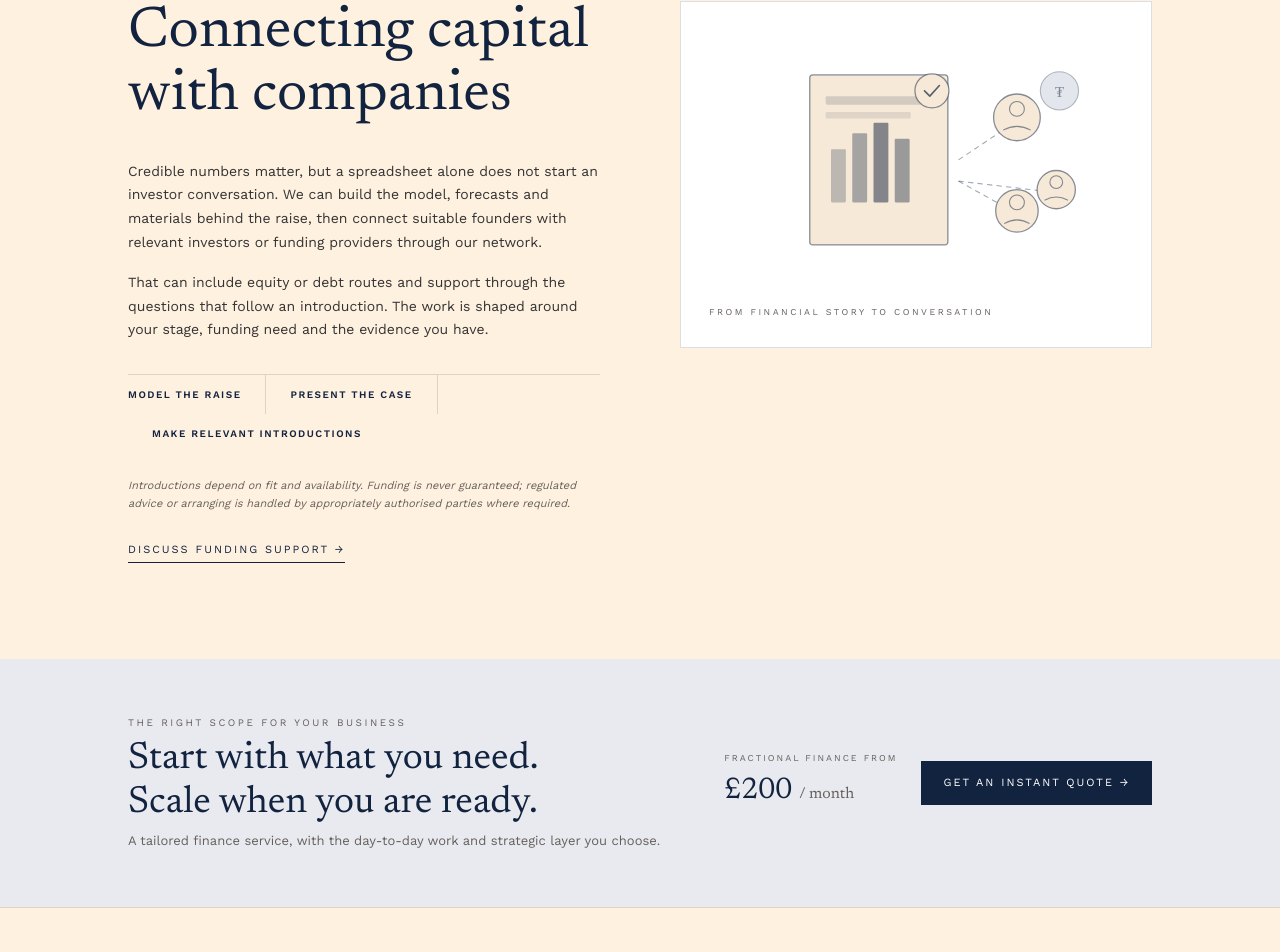
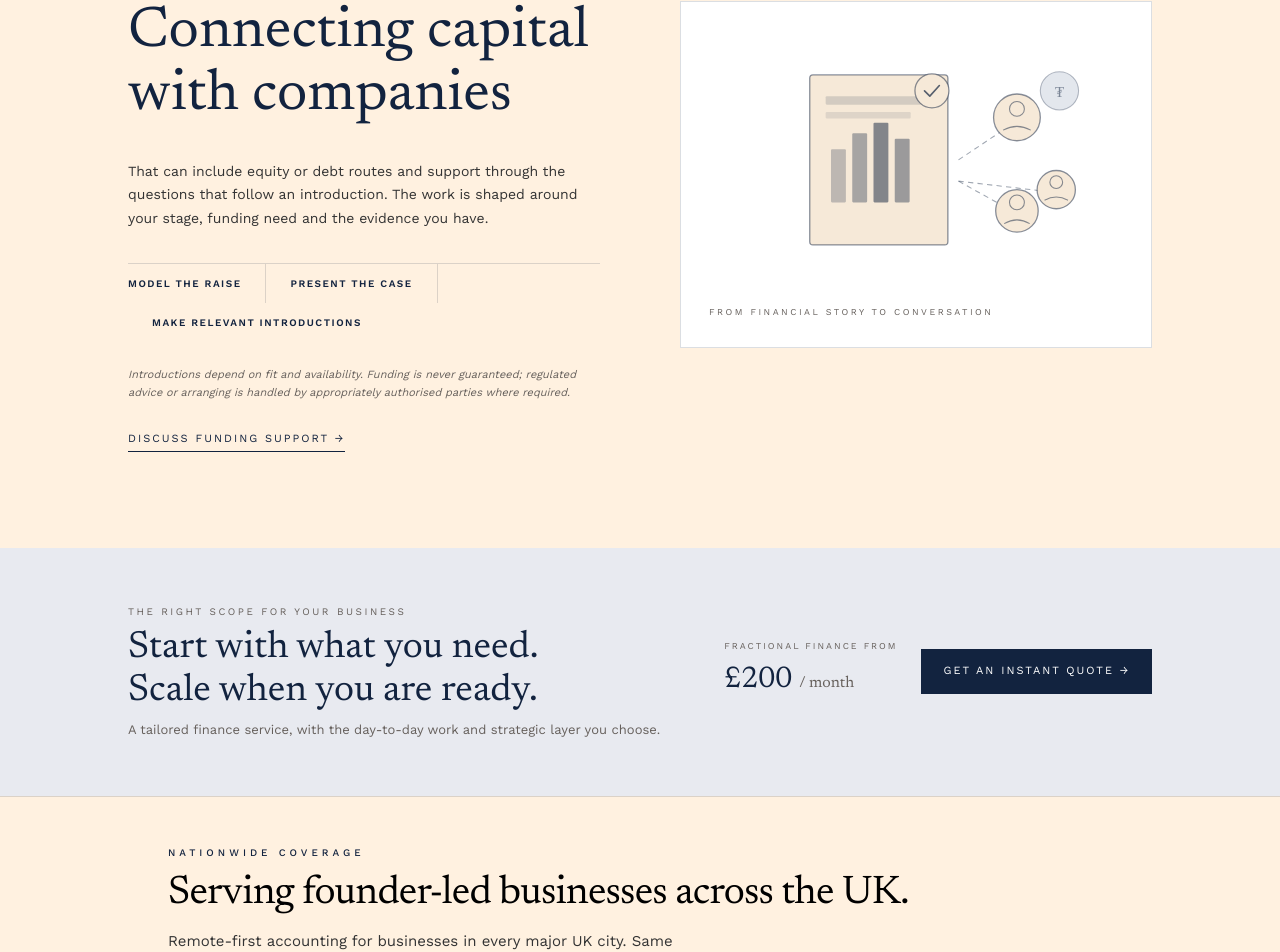
Before and after one commit to Vadim-SV/reckonwell, a Next.js app: page / in a window 1280 px wide. Shown: the part 3103-4055 px from the top of the page. Built offline with nearby package versions, Linux system fonts and the light colour scheme; no server answers.

Commit message:
Local Commit: 2026-09-13T22:18:21.407Z - Deleted the first `<motion.p>` element (lines 59–67) from `FundraisingCapitalSection.tsx`, removing the paragraph about "Credible numbers matter..."

```diff
--- a/src/app/components/FundraisingCapitalSection.tsx
+++ b/src/app/components/FundraisingCapitalSection.tsx
@@ -56,15 +56,6 @@ export default function FundraisingCapitalSection() {
               Connecting capital with companies
             </motion.h2>
 
-            <motion.p
-              className="mb-4"
-              style={{ fontSize: '14px', color: 'var(--body-text)', lineHeight: 1.7 }}
-              initial={{ opacity: 0, y: 20 }}
-              animate={isInView ? { opacity: 1, y: 0 } : {}}
-              transition={{ duration: 0.7, delay: 0.2 }}
-            >
-              Credible numbers matter, but a spreadsheet alone does not start an investor conversation. We can build the model, forecasts and materials behind the raise, then connect suitable founders with relevant investors or funding providers through our network.
-            </motion.p>
             <motion.p
               className="mb-8"
               style={{ fontSize: '14px', color: 'var(--body-text)', lineHeight: 1.7 }}
```
